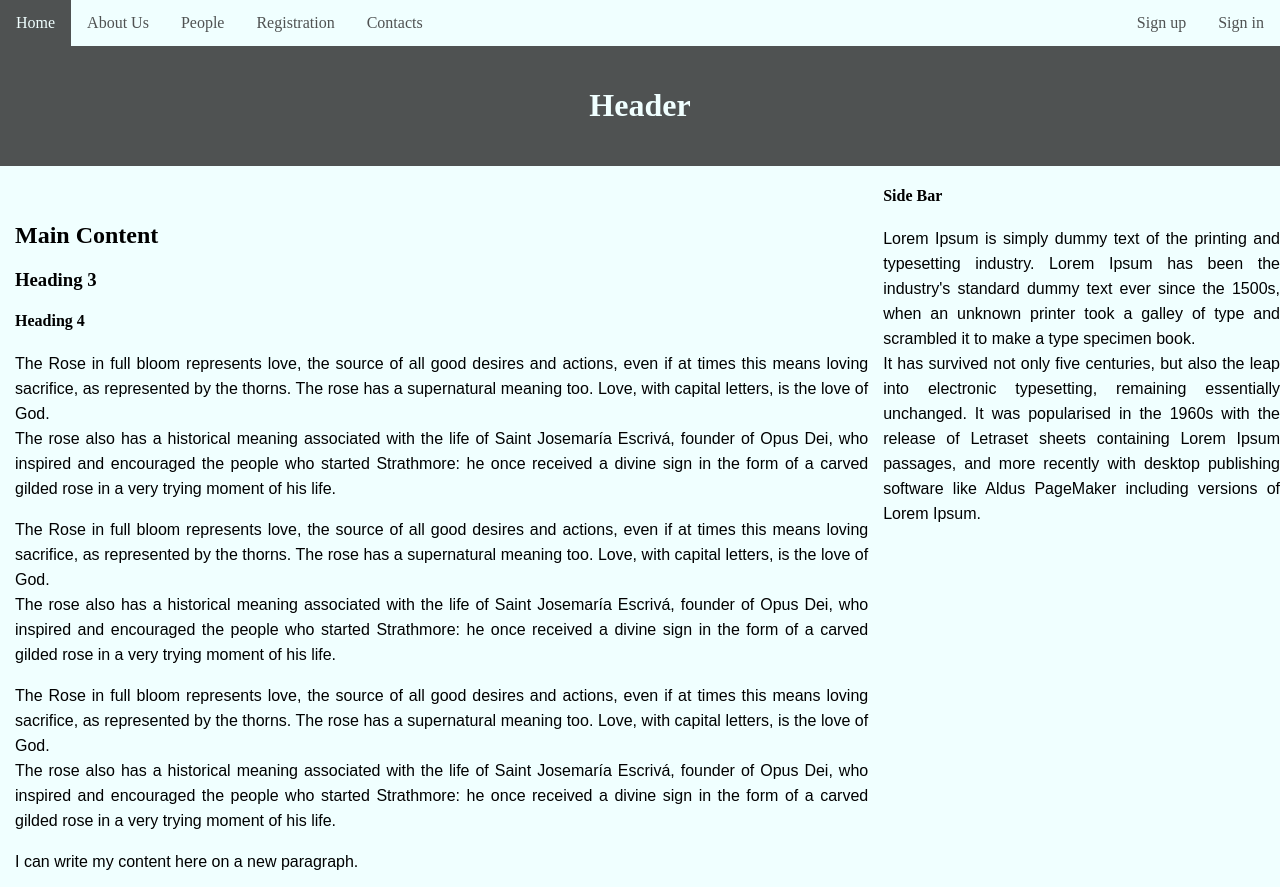
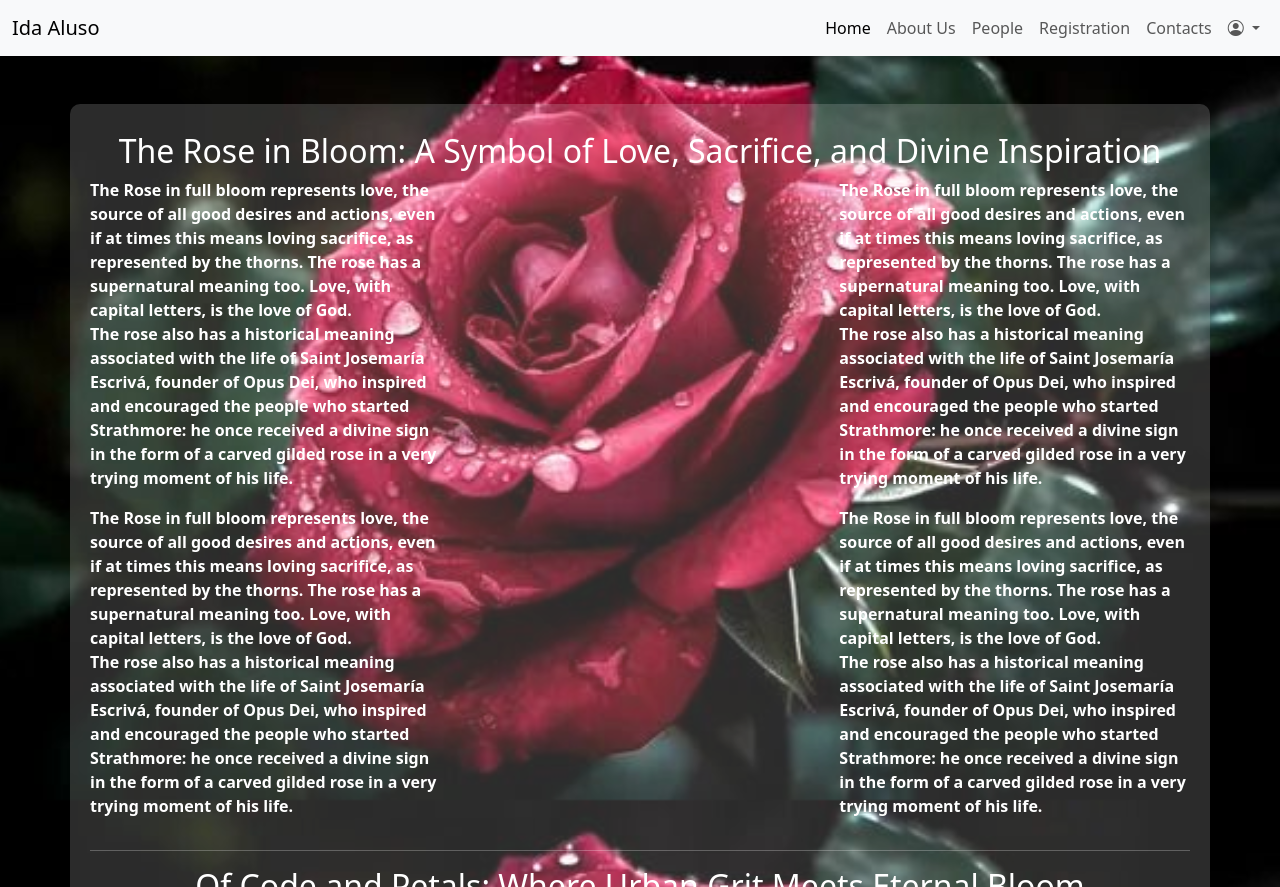
Before and after one commit to BertramChabu/Test4, a PHP site: page / in a window 1280 px wide. Shown: the top 887 px of the page. Run offline with PHP 8.4, Linux system fonts and the light colour scheme.

Commit message:
Change the Index.php and Added bootstrap

```diff
--- a/index.php
+++ b/index.php
@@ -1,84 +1,135 @@
-<?php include_once ("template/heading.php");?>
+<?php include_once("template/heading.php"); ?>
+
+<style>
+    body {
+        background-image: url('img/r.jpg');
+        /* Replace with the path to your roses image */
+        background-size: cover;
+        background-attachment: fixed;
+        animation: backgroundScroll 10s linear infinite;
+    }
+
+    @keyframes backgroundScroll {
+        0% {
+            background-position: 0 0;
+        }
+
+        100% {
+            background-position: 0 100%;
+        }
+    }
+
+    .container {
+        background-color: rgba(255, 255, 255, 0.17);
+        backdrop-filter: blur(2);
+        /* Add a semi-transparent background for readability */
+        padding: 20px;
+        border-radius: 10px;
+        color: white;
+        font-weight: 700;
+    }
+</style>
 
 <body>
-    <?php include_once ("template/nav.php");?>
-
-        <div class="banner">
-            <h1>Header</h1>
-        </div>
-
+    <?php include_once("template/nav.php"); ?>
+    <div class="container mt-5">
+        <h2 class="text-center mt-2">The Rose in Bloom: A Symbol of Love, Sacrifice, and Divine Inspiration</h2>
         <div class="row">
-            <div class="content">
-                <h2>Main Content</h2>
-                <h3>Heading 3</h3>
-                <h4>Heading 4</h4>
+            <div class="col-md-4">
                 <p>The Rose in full bloom represents love, the source of all good desires and actions, even if at times this means loving
                     sacrifice, as represented by the thorns. The rose has a supernatural meaning too. Love, with capital letters, is the love
                     of God. <br>The rose also has a historical meaning associated with the life of Saint Josemaría Escrivá, founder of Opus Dei,
                     who inspired and encouraged the people who started Strathmore: he once received a divine sign in the form of a carved gilded rose in a very trying moment of his life.</p>
-
+            </div>
+            <div class="col-md-4"></div>
+            <div class="col-md-4">
                 <p>The Rose in full bloom represents love, the source of all good desires and actions, even if at times this means loving
                     sacrifice, as represented by the thorns. The rose has a supernatural meaning too. Love, with capital letters, is the love
                     of God. <br>The rose also has a historical meaning associated with the life of Saint Josemaría Escrivá, founder of Opus Dei,
                     who inspired and encouraged the people who started Strathmore: he once received a divine sign in the form of a carved gilded rose in a very trying moment of his life.</p>
-
+            </div>
+        </div>
+        <div class="row">
+            <div class="col-md-4">
                 <p>The Rose in full bloom represents love, the source of all good desires and actions, even if at times this means loving
                     sacrifice, as represented by the thorns. The rose has a supernatural meaning too. Love, with capital letters, is the love
                     of God. <br>The rose also has a historical meaning associated with the life of Saint Josemaría Escrivá, founder of Opus Dei,
                     who inspired and encouraged the people who started Strathmore: he once received a divine sign in the form of a carved gilded rose in a very trying moment of his life.</p>
-        <!-- Start of a new paragraph -->
-        <p>I can write my content here on a new paragraph.</p>
+            </div>
+            <div class="col-md-4"></div>
+            <div class="col-md-4">
+                <p>The Rose in full bloom represents love, the source of all good desires and actions, even if at times this means loving
+                    sacrifice, as represented by the thorns. The rose has a supernatural meaning too. Love, with capital letters, is the love
+                    of God. <br>The rose also has a historical meaning associated with the life of Saint Josemaría Escrivá, founder of Opus Dei,
+                    who inspired and encouraged the people who started Strathmore: he once received a divine sign in the form of a carved gilded rose in a very trying moment of his life.</p>
+            </div>
+        </div>
+        <hr>
 
-        <img src="img/Street.jpg" alt="Street Image" width="40%">
+        <div class="row">
+            <div class="col-md-12 text-center">
+                <h2 class="text-center">Of Code and Petals: Where Urban Grit Meets Eternal Bloom</h2>
+                <img class="img-responsive rounded-5" src="img/Street.jpg" alt="Street Image" width="40%">
+            </div>
+        </div>
+        <div class="row mt-5">
+            <div class="col-md-7">
+                <h2>My Favourite Programming Languages</h2>
+                <ul class="list-group opacity-75 mt-3">
+                    <li class="list-group-item active" aria-current="true">Java</li>
+                    <li class="list-group-item">SQL</li>
+                    <li class="list-group-item">PHP</li>
+                    <li class="list-group-item">Javascript</li>
+                    <li class="list-group-item">C++</li>
+                    <li class="list-group-item">Python</li>
+                </ul>
+            </div>
+            <div class="col-md-5">
+                <h2 class="text-center">My Favourite Colors</h2>
+                <ol class="list-group mt-3 opacity-75 list-group-numbered">
+                    <li class="list-group-item active">Black</li>
+                    <li class="list-group-item">Blue</li>
+                    <li class="list-group-item">White</li>
+                    <li class="list-group-item">Green</li>
+                    <li class="list-group-item">Grey</li>
+                    <li class="list-group-item">Red</li>
 
-        <ul>
-            <li>Java</li>
-            <li>HTML</li>
-            <li>MySQL</li>
-            <li>PHP</li>
-            <li>JavaScript</li>
-        </ul>
+                </ol>
+            </div>
+        </div>
 
-        <ol style="list-style-type: lower-alpha;">
-            <li>Black</li>
-            <li>Green</li>
-            <li>White</li>
-            <li>Purple</li>
-            <li>Orange</li>
-            <li>Yellow</li>
-        </ol>
 
-        <h2>Back to school requirements</h2>
-
-        <table>
+        <hr>
+        <div class="row">
+            <h2 class="text-center">Back to school requirements</h2>
+            <table class="table opacity-75">
+                <thead>
                     <tr>
-                <th>sn</th>
-                <th>Name</th>
-                <th>Quantity</th>
-                <th>Unit Price</th>
+                        <td>ID</td>
+                        <td>Name</td>
+                        <td>Quantity</td>
+                        <td>Unit Price</td>
                     </tr>
-
+                </thead>
+                <tbody>
                     <tr>
                         <td>1.</td>
                         <td>Pen</td>
                         <td>200</td>
                         <td>5 Ksh</td>
                     </tr>
-
                     <tr>
                         <td>2.</td>
                         <td>Book</td>
                         <td>264</td>
                         <td>250 Ksh</td>
                     </tr>
-
                     <tr>
                         <td>3.</td>
                         <td>Ruler</td>
                         <td>58</td>
                         <td>10 Ksh</td>
                     </tr>
-
                     <tr>
                         <td>4.</td>
                         <td>Pen</td>
@@ -99,12 +150,15 @@
                         <td>58</td>
                         <td>10 Ksh</td>
                     </tr>
-
                     <tr>
-                <th colspan="3">Total</th>
+                        <th class="table-active" colspan="3">Total</th>
                         <th>530 Ksh</th>
                     </tr>
+                </tbody>
             </table>
+        </div>
+
+
     </div>
 
     <div class="sidebar">
@@ -112,8 +166,11 @@
         <p>Lorem Ipsum is simply dummy text of the printing and typesetting industry. Lorem Ipsum has been the industry's standard dummy text ever since the 1500s, when an unknown printer took a galley of type and scrambled it to make a type specimen book.<br> It has survived not only five centuries, but also the leap into electronic typesetting, remaining essentially unchanged. It was popularised in the 1960s with the release of Letraset sheets containing Lorem Ipsum passages, and more recently with desktop publishing software like Aldus PageMaker including versions of Lorem Ipsum.</p>
     </div>
     </div>
+    </div>
 
-        <?php include_once ("template/footer.php");?>
+
+    <?php include_once("template/footer.php"); ?>
 
 </body>
+
 </html>
--- a/template/heading.php
+++ b/template/heading.php
@@ -4,5 +4,9 @@
     <meta charset="UTF-8">
     <meta name="viewport" content="width=h1, initial-scale=1.0">
     <title>Document</title>
-    <link rel="stylesheet" href="css/style.css">
+    <!-- <link rel="stylesheet" href="css/style.css"> -->
+    <link href="https://cdn.jsdelivr.net/npm/bootstrap@5.3.5/dist/css/bootstrap.min.css" rel="stylesheet" integrity="sha384-SgOJa3DmI69IUzQ2PVdRZhwQ+dy64/BUtbMJw1MZ8t5HZApcHrRKUc4W0kG879m7" crossorigin="anonymous">
+
+    <link rel="stylesheet" href="https://cdn.jsdelivr.net/npm/bootstrap-icons@1.11.3/font/bootstrap-icons.min.css">
 </head>
+<script src="https://cdn.jsdelivr.net/npm/bootstrap@5.3.5/dist/js/bootstrap.bundle.min.js" integrity="sha384-k6d4wzSIapyDyv1kpU366/PK5hCdSbCRGRCMv+eplOQJWyd1fbcAu9OCUj5zNLiq" crossorigin="anonymous"></script>
--- a/template/nav.php
+++ b/template/nav.php
@@ -1,12 +1,42 @@
-<div class="topnav">
-        <a href="index.php">Home</a>
-        <a href="about.php">About Us</a>
-        <a href="people.php">People</a>
-        <a href="registration.php">Registration</a>
-        <a href="contacts.php">Contacts</a>
+<nav class="navbar navbar-expand-lg bg-body-tertiary">
+    <div class="container-fluid">
+        <!-- Left: Brand -->
+        <a class="navbar-brand" href="#">Ida Aluso</a>
 
-    <div class="topnav-right">
-        <a href="signup.php">Sign up</a>
-        <a href="signin.php">Sign in</a>
+        <!-- Toggler (visible on small screens) -->
+        <button class="navbar-toggler" type="button" data-bs-toggle="collapse" data-bs-target="#navbarSupportedContent"
+                aria-controls="navbarSupportedContent" aria-expanded="false" aria-label="Toggle navigation">
+            <span class="navbar-toggler-icon"></span>
+        </button>
+
+        <!-- Right: Nav links -->
+        <div class="collapse navbar-collapse justify-content-end" id="navbarSupportedContent">
+            <ul class="navbar-nav mb-2 mb-lg-0">
+                <li class="nav-item">
+                    <a class="nav-link active" aria-current="page" href="index.php">Home</a>
+                </li>
+                <li class="nav-item">
+                    <a class="nav-link" href="about.php">About Us</a>
+                </li>
+                <li class="nav-item">
+                    <a class="nav-link" href="people.php">People</a>
+                </li>
+                <li class="nav-item">
+                    <a class="nav-link" href="registration.php">Registration</a>
+                </li>
+                <li class="nav-item">
+                    <a class="nav-link" href="contacts.php">Contacts</a>
+                </li>
+                <li class="nav-item dropdown">
+                    <a class="nav-link dropdown-toggle" href="#" role="button" data-bs-toggle="dropdown" aria-expanded="false">
+                        <i class="bi bi-person-circle"></i>
+                    </a>
+                    <ul class="dropdown-menu dropdown-menu-end">
+                        <li><a class="dropdown-item" href="signup.php">Sign In</a></li>
+                        <li><a class="dropdown-item" href="signin.php">Sign up</a></li>
+                    </ul>
+                </li>
+            </ul>
+        </div>
     </div>
-</div>
+</nav>
```
Also changed, not shown: img/r.jpg (added). Lines whose indentation alone changed are shown as unchanged.
